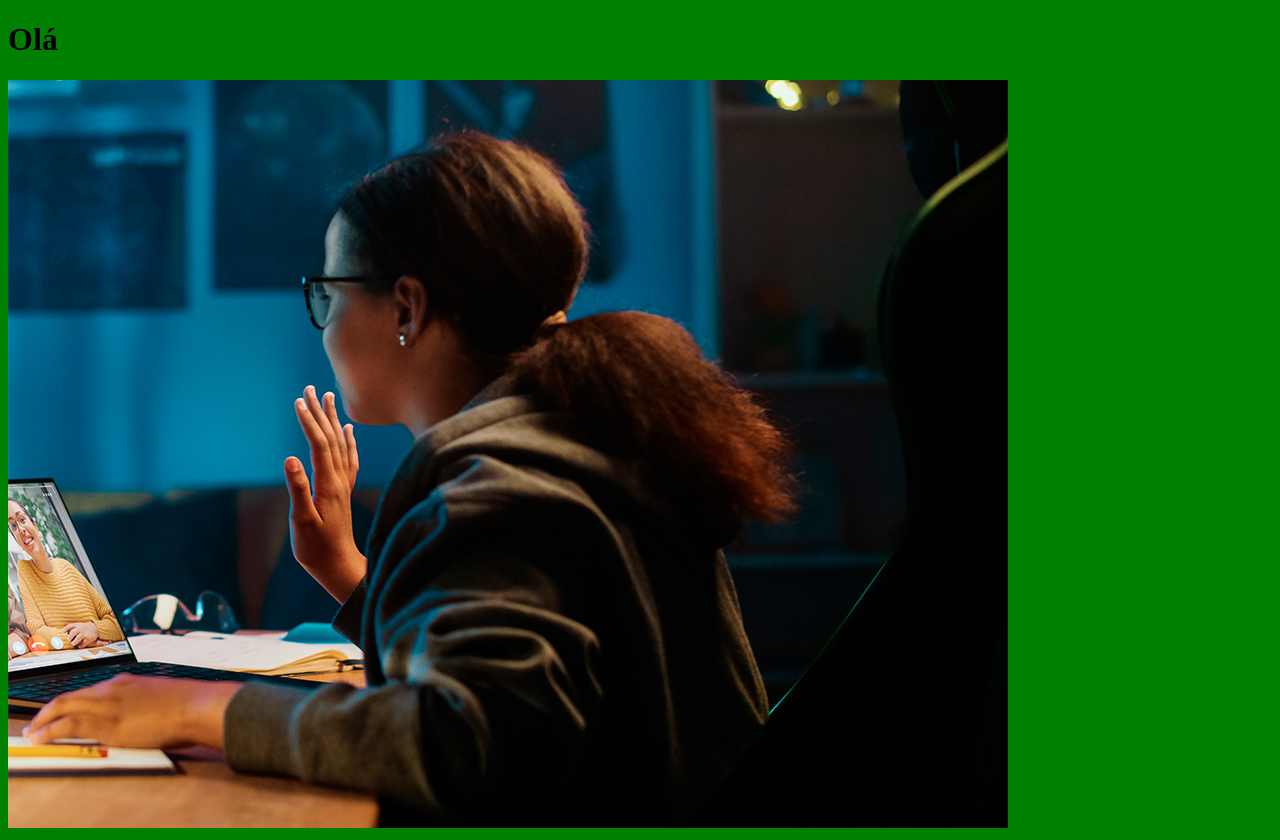
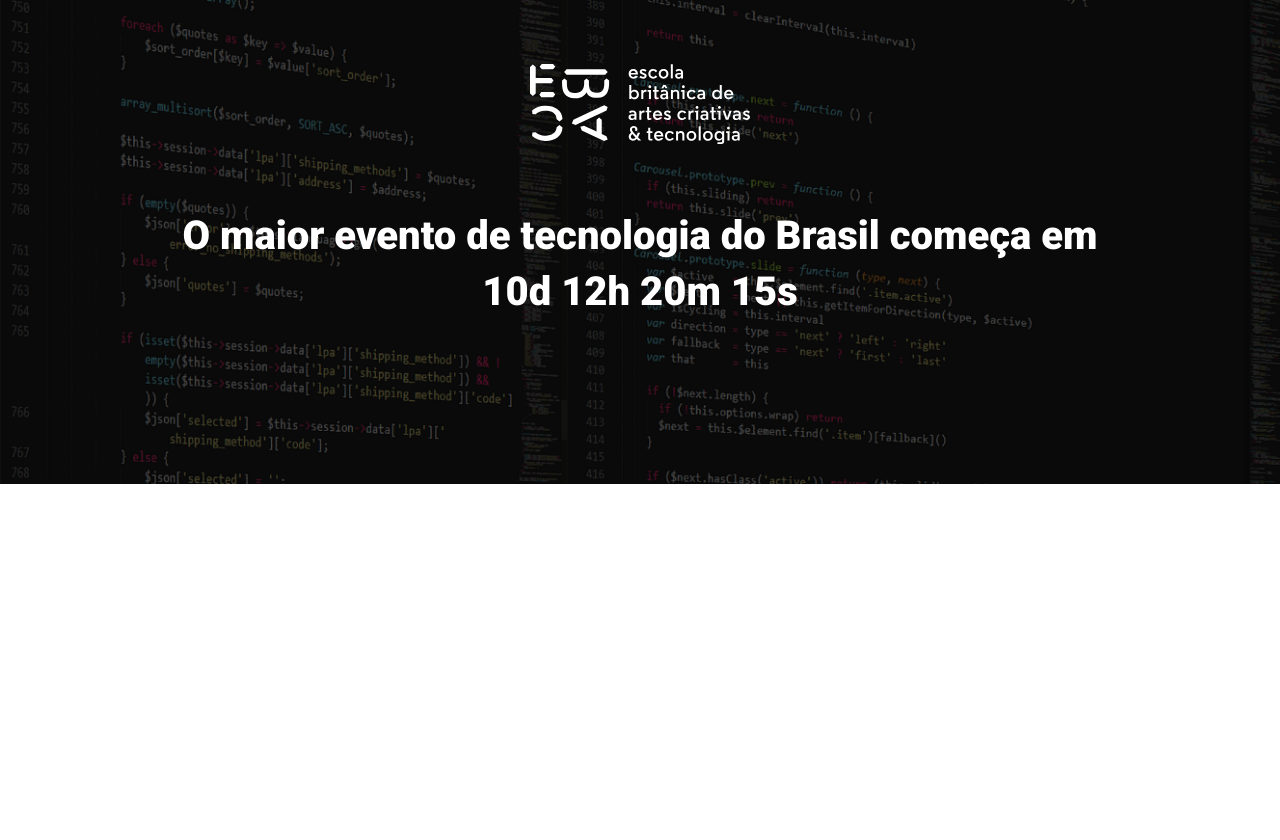
Before and after one commit to arnongp/ebac_tech_talks, a website built with Parcel: page src/index.html in a window 1280 px wide. After the commit the page ends 800 px from the top, so only its background shows below. Built offline with nearby package versions, Linux system fonts and the light colour scheme.

Commit message:
criando o hero

```diff
--- a/src/index.html
+++ b/src/index.html
@@ -3,12 +3,24 @@
   <head>
     <meta charset="UTF-8" />
     <meta name="viewport" content="width=device-width, initial-scale=1.0" />
+    <link rel="preconnect" href="https://fonts.googleapis.com" />
+    <link rel="preconnect" href="https://fonts.gstatic.com" crossorigin />
+    <link
+      href="https://fonts.googleapis.com/css2?family=Roboto:wght@400;700;900&display=swap"
+      rel="stylesheet"
+    />
     <link rel="stylesheet" href="styles/main.scss" />
     <title>EBAC Tech Talks</title>
   </head>
   <body>
-    <h1>Olá</h1>
-    <img src="images/backend.png" alt="" />
+    <header class="hero">
+      <div class="container">
+        <img class="hero__logo" src="images/ebac_logo.svg" alt="EBAC logo" />
+        <p class="hero__text">
+          O maior evento de tecnologia do Brasil começa em 10d 12h 20m 15s
+        </p>
+      </div>
+    </header>
     <script src="scripts/main.js"></script>
   </body>
 </html>
--- /dev/null
+++ b/src/styles/_hero.scss
@@ -0,0 +1,52 @@
+.hero {
+  padding-top: 64px;
+  padding-bottom: 100px;
+  background-image: url(../images/fundo.png);
+  background-repeat: no-repeat;
+  background-size: cover;
+  position: relative;
+
+  .container {
+    position: relative;
+  }
+
+  &::before {
+    content: '';
+    position: absolute;
+    top: 0;
+    left: 0;
+    height: 100%;
+    width: 100%;
+    background-color: #000;
+    opacity: 0.65;
+  }
+
+  &__text {
+    margin-top: 64px;
+    margin-bottom: 64px;
+    font-size: 40px;
+    line-height: 56px;
+    font-weight: 900;
+    text-align: center;
+  }
+
+  &__logo {
+    margin: 0 auto;
+    height: 80px;
+    display: block;
+  }
+
+  @media (max-width: 640px) {
+    padding: 40px 0;
+
+    &__logo {
+      height: 40px;
+    }
+
+    &__text {
+      font-size: 22px;
+      line-height: 24px;
+      margin: 24px 0;
+    }
+  }
+}
--- a/src/styles/main.scss
+++ b/src/styles/main.scss
@@ -1,3 +1,23 @@
-body {
-  background-color: green;
+@use 'hero';
+
+* {
+  margin: 0;
+  padding: 0;
+  box-sizing: border-box;
+  font-family: 'Roboto', sans-serif;
+  color: #fff;
 }
+
+.container {
+  max-width: 960px;
+  width: 100%;
+  margin: 0 auto;
+
+  @media (max-width: 640px) {
+    max-width: 80%;
+  }
+
+  @media (max-width: 1024px) {
+    max-width: 90%;
+  }
+}
```
